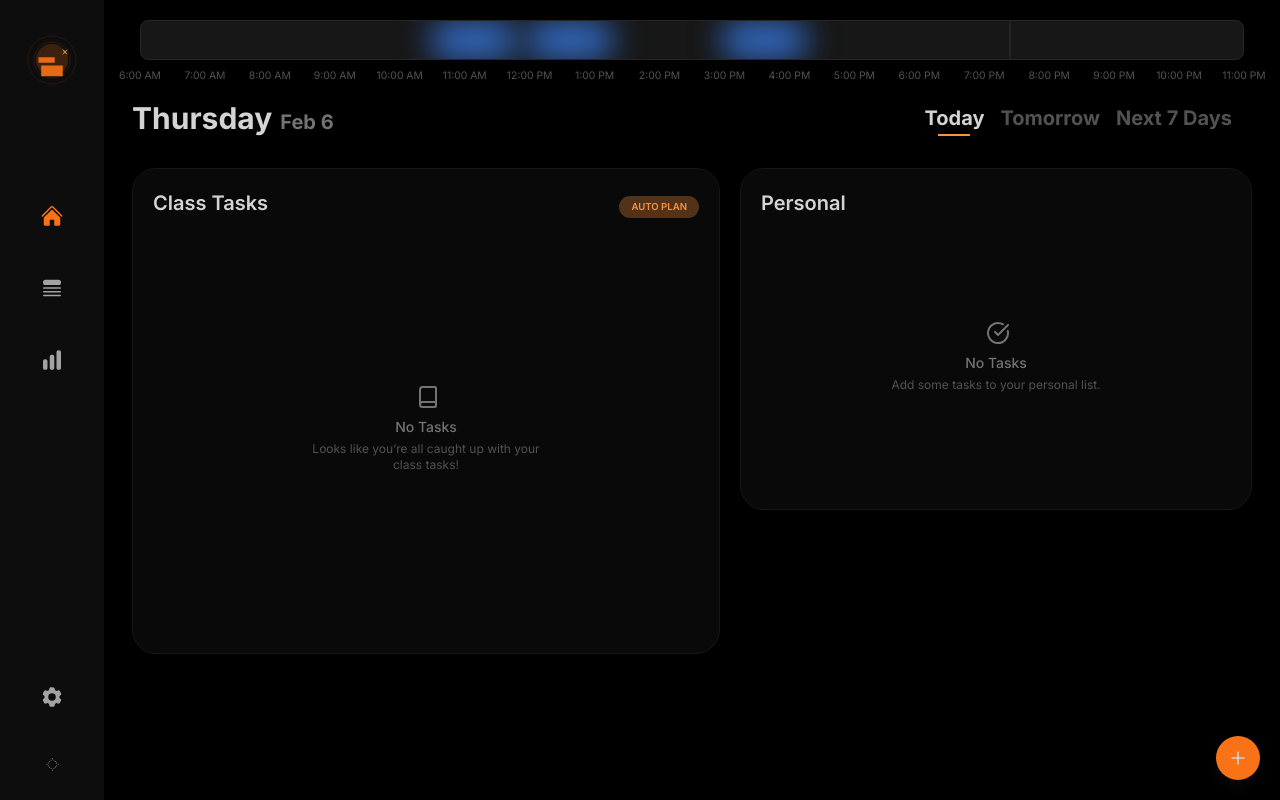
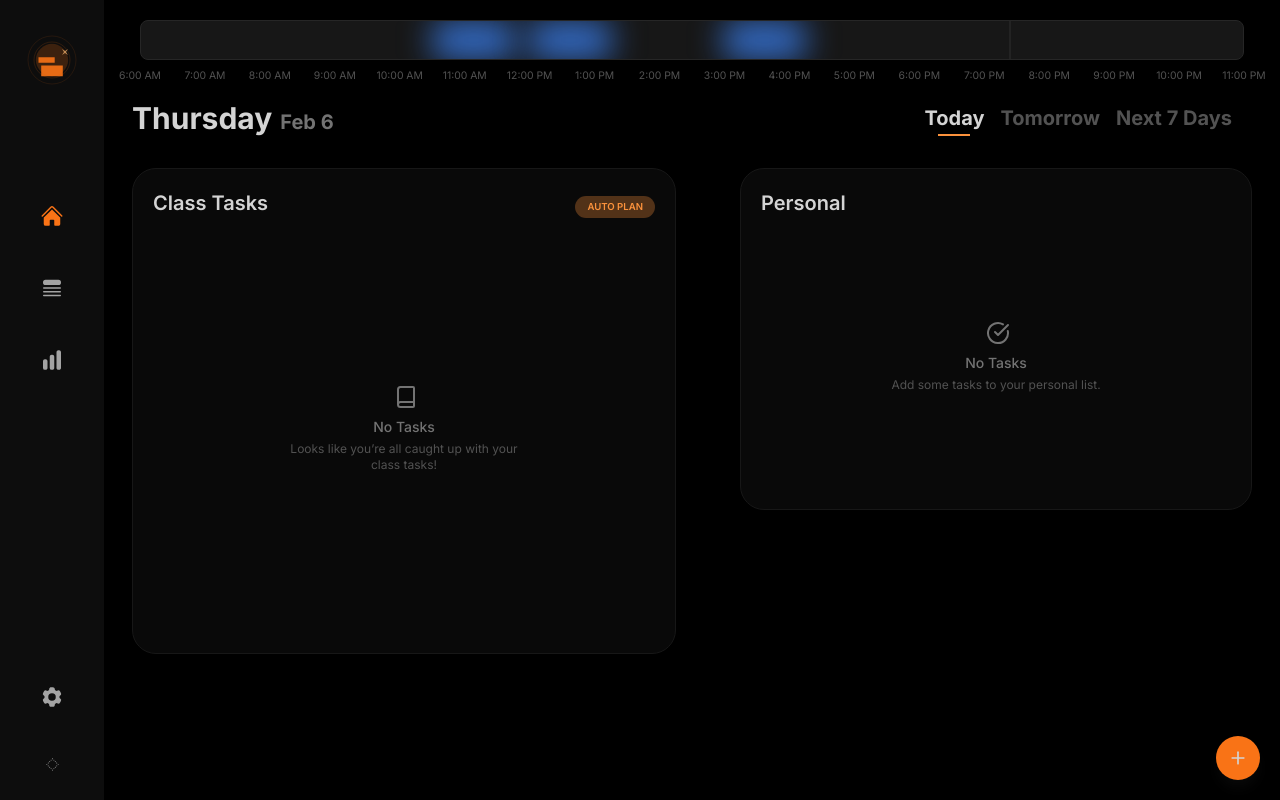
Before and after one commit to GrandeJames/bryzi, a Next.js app: page / in a window 1280 px wide. Built offline with nearby package versions, Linux system fonts and the light colour scheme.

Commit message:
Fix mobile responsiveness and styling of sections

```diff
--- a/src/app/(home)/Home.tsx
+++ b/src/app/(home)/Home.tsx
@@ -85,14 +85,14 @@ function Home() {
             <DateNavigation />
           </header>
           <div className="space-y-8 flex flex-col">
-            <div className="flex flex-col xl:flex-row gap-5">
+            <div className="flex flex-col xl:flex-row gap-5 xl:gap-16">
               <AssignmentsSection
                 tasks={assignments}
-                className="flex-grow xl:max-w-4xl bg-neutral-900/40 border-neutral-900 border p-5 rounded-3xl"
+                className="w-full max-w-3xl xl:max-w-3xl bg-neutral-900/40 border-neutral-900 border p-5 rounded-3xl h-fit"
               />
               <PersonalSection
                 tasks={personalTasks}
-                className="flex-grow xl:max-w-lg bg-neutral-900/40 border-neutral-900 border p-5 rounded-3xl h-full"
+                className="w-full max-w-xl xl:max-w-lg bg-neutral-900/40 border-neutral-900 border p-5 rounded-3xl h-fit"
               />
             </div>
           </div>
--- a/src/app/personal-tasks/PersonalSection.tsx
+++ b/src/app/personal-tasks/PersonalSection.tsx
@@ -3,6 +3,7 @@ import EmptyPlaceholder from "@/components/EmptyPlaceholder";
 import { PersonalTask } from "@/types/personalTask";
 import { cn } from "@/utils.ts/cn";
 import { CheckCircleIcon } from "lucide-react";
+import PersonalTaskItem from "./PersonalTaskItem";
 
 function PersonalSection({ tasks, className }: { tasks: PersonalTask[]; className?: string }) {
   return (
@@ -29,23 +30,4 @@ function PersonalSection({ tasks, className }: { tasks: PersonalTask[]; classNam
   );
 }
 
-function PersonalTaskItem({ personalTask }: { personalTask: PersonalTask }) {
-  const open = useDialogStore((state) => state.openDialog);
-  const openPersonalTaskDetailsDialog = () => open("personalTaskDetails", { task: personalTask });
-
-  return (
-    <div
-      className="grid grid-cols-4 py-3 px-5 bg bg-neutral-900/60 rounded-xl max-w-3xl"
-      onClick={() => {
-        openPersonalTaskDetailsDialog();
-      }}
-    >
-      <div className="flex flex-col col-span-3">
-        <div className="font-semibold text-neutral-200">{personalTask.title}</div>
-      </div>
-      <div className="mx-auto border rounded-md border-neutral-700 size-5"></div>
-    </div>
-  );
-}
-
 export default PersonalSection;
--- /dev/null
+++ b/src/app/personal-tasks/PersonalTaskItem.tsx
@@ -0,0 +1,23 @@
+import { PersonalTask } from "@/types/personalTask";
+import useDialogStore from "../dialogs/dialogStore";
+
+function PersonalTaskItem({ personalTask }: { personalTask: PersonalTask }) {
+  const open = useDialogStore((state) => state.openDialog);
+  const openPersonalTaskDetailsDialog = () => open("personalTaskDetails", { task: personalTask });
+
+  return (
+    <div
+      className="grid grid-cols-4 py-3 px-5 bg bg-neutral-900/60 rounded-2xl"
+      onClick={() => {
+        openPersonalTaskDetailsDialog();
+      }}
+    >
+      <div className="flex flex-col col-span-3">
+        <div className="font-semibold text-neutral-200">{personalTask.title}</div>
+      </div>
+      <div className="mx-auto border rounded-md border-neutral-700 size-5"></div>
+    </div>
+  );
+}
+
+export default PersonalTaskItem;
```
